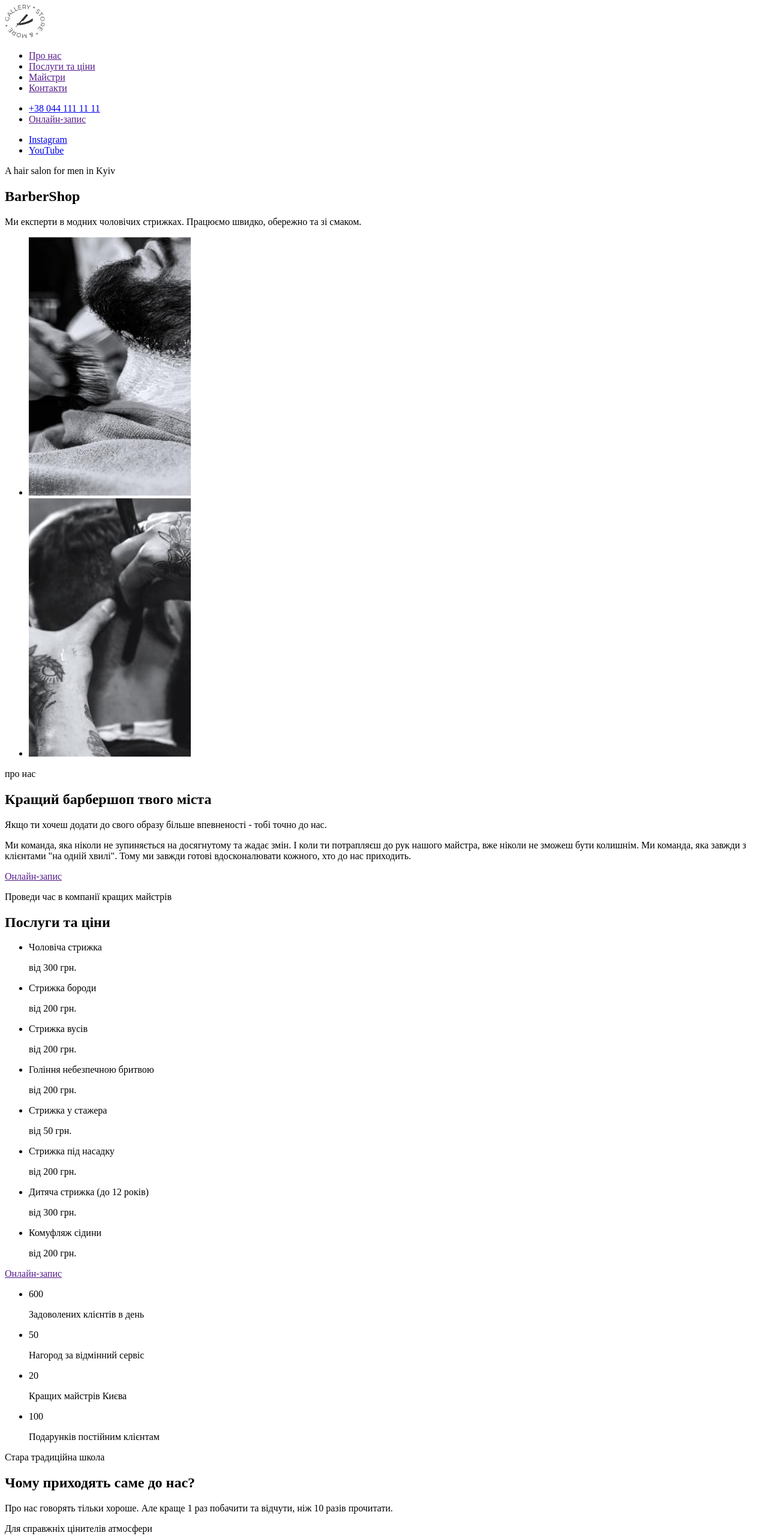
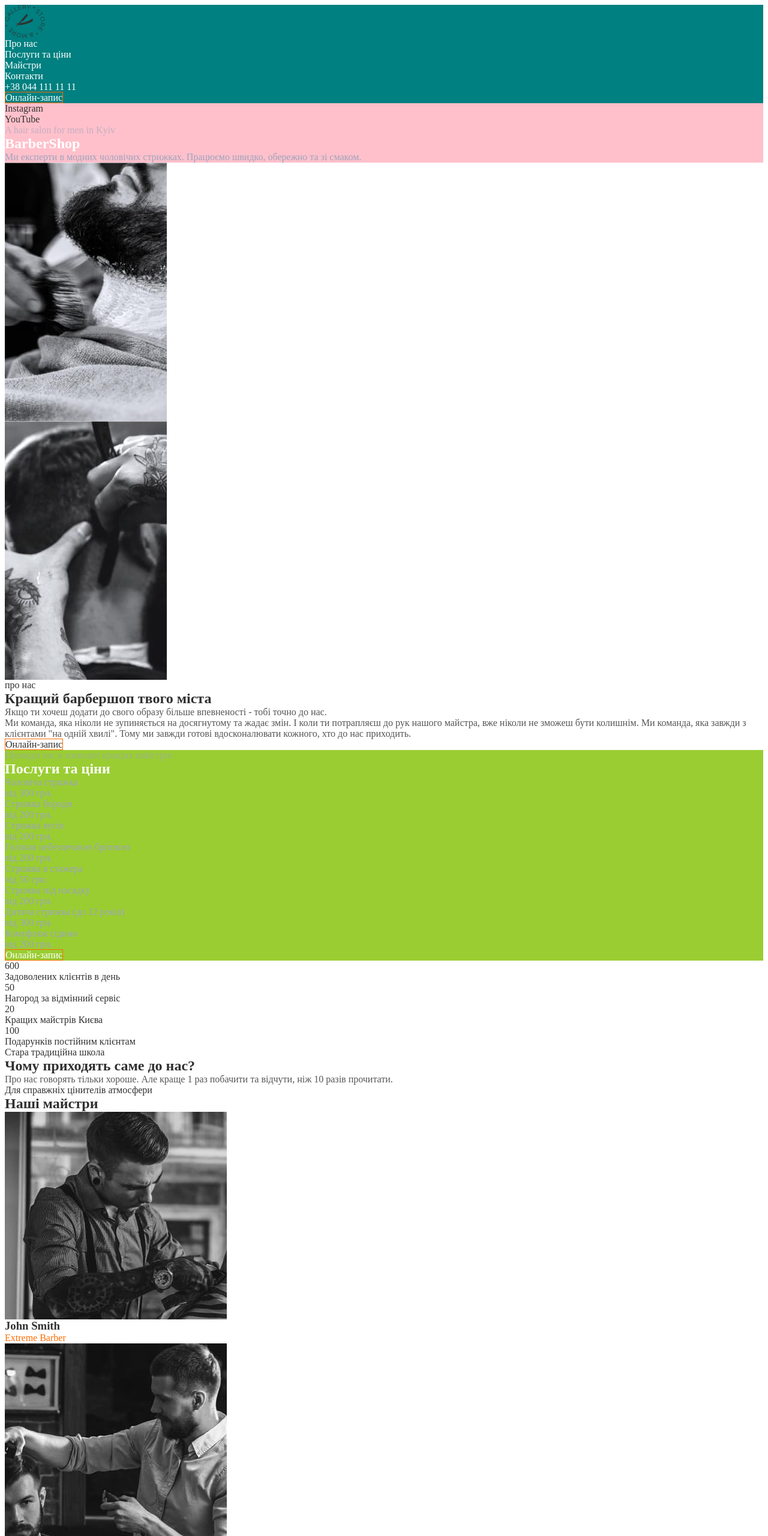
Before and after one commit to andrusenkoam/barbershop, a plain HTML site: page index.html in a window 1280 px wide. Shown: the top 2560 px of the page at 60% size. Drawn offline with Linux system fonts and the light colour scheme.

Commit message:
adds color styles

```diff
--- a/css/styles.css
+++ b/css/styles.css
@@ -0,0 +1,227 @@
+/* Головний колір фону -- #FFFFFF; */
+/* Другорядний колір фону -- #F7F7F7; */
+/* Колір головних заголовків -- #FFFFFF; */
+/* Колір другорядних заголовків -- #303030; */
+/* Акцент -- #FF6C00; */
+/* Головний колір тексту -- #555555; */
+/* Другорядний колір тексту -- #303030; */
+/* Білий колір -- #FFFFFF; */
+/* Сірий колір -- #9DA4BD */
+
+
+/* Глобальні змінні */
+:root {
+  --accent: #FF6C00;
+  --primary-bg-color: #FFFFFF;
+  --secondary-bg-color: #F7F7F7;
+  --primary-title-color: #FFFFFF;
+  --secondary-title-color: #303030;
+  --primary-text-color: #555555;
+  --secondary-text-color: #303030;
+  --white-color: #FFFFFF;
+  --gray-color: #9DA4BD;
+}
+
+
+/* Reset */
+p,
+h1,
+h2,
+h3,
+h4,
+h5,
+h6 {
+  margin: 0;
+  padding: 0;
+}
+
+ul {
+  margin: 0;
+  padding: 0;
+  list-style: none;
+}
+
+a {
+  text-decoration: none;
+}
+
+
+/* ----Common---- */
+body {
+  background-color: var(--primary-bg-color);
+  color: var(--primary-text-color);
+}
+
+img {
+  display: block;
+  max-width: 100%;
+  height: auto;
+}
+
+.visually-hidden {
+  position: absolute;
+  width: 1px;
+  height: 1px;
+  margin: -1px;
+  border: 0;
+  padding: 0;
+  white-space: nowrap;
+  clip-path: inset(100%);
+  clip: rect(0 0 0 0);
+  overflow: hidden;
+}
+
+.page-header {
+  background-color: teal;
+}
+
+.nav-list .link {
+  color: var(--white-color);
+}
+
+.nav-list .link:hover,
+.nav-list .link:focus {
+  color: var(--accent);
+}
+
+.contacts-list .link {
+  color: var(--white-color);
+}
+
+.contacts-list .link:hover,
+.contacts-list .link:focus {
+  color: var(--accent);
+}
+
+.registration-link {
+  border: 1px solid var(--accent);
+}
+
+.registration-link.primary {
+  color: var(--white-color);
+}
+
+.registration-link.secondary {
+  color: var(--secondary-text-color);
+}
+
+.registration-link:hover,
+.registration-link:focus {
+  color: var(--accent);
+}
+
+.title {}
+
+.title.primary {
+  color: var(--primary-title-color);
+}
+
+.title.secondary {
+  color: var(--secondary-title-color);
+}
+
+
+
+/* ----Hero---- */
+.hero {
+  background-color: pink;
+}
+
+.hero-list .link {
+  color: var(--secondary-title-color);
+}
+
+.hero-list .link:hover,
+.hero-list .link:focus {
+  color: var(--accent);
+}
+
+.hero .pre-text {
+  color: rgba(157, 164, 189, 0.6);
+}
+
+.hero .after-text {
+  color: var(--gray-color);
+}
+
+
+/* ----About---- */
+.about .pre-text {
+  color: var(--secondary-text-color);
+}
+
+.about .after-text {}
+
+
+/* ----Price---- */
+.price {
+  background-color: yellowgreen;
+}
+
+.price .pre-text {
+  color: rgba(157, 164, 189, 0.6);
+}
+
+.price .text {
+  color: var(--gray-color);
+}
+
+
+/* ----Advantages---- */
+.advantages-list .number,
+.advantages-list .text {
+  color: var(--secondary-text-color);
+}
+
+.advantages .pre-text {
+  color: var(--secondary-text-color);
+}
+
+
+/* ----Masters---- */
+.masters .pre-text {
+  color: var(--secondary-text-color);
+}
+
+.masters-list .item-title {
+  color: var(--secondary-title-color);
+}
+
+.masters-list .item-text {
+  color: var(--accent);
+}
+
+
+/* ----Registration---- */
+.registration {
+  background-color: aqua;
+}
+
+
+/* ----Contacts---- */
+.contacts {
+  background-color: aquamarine;
+}
+
+.address-list .link {
+  color: var(--gray-color);
+  font-style: normal;
+}
+
+.contacts .pre-text {
+  color: var(--white-color);
+}
+
+.contacts .after-text {
+  color: var(--gray-color);
+}
+
+
+/* ----Footer---- */
+.page-footer .text {
+  color: var(--gray-color);
+}
+
+.footer-list .link {
+  color: var(--secondary-text-color);
+}
--- a/index.html
+++ b/index.html
@@ -1,249 +1,213 @@
 <!DOCTYPE html>
 <html lang="uk-ua">
+
 <head>
   <meta charset="UTF-8" />
   <meta name="viewport" content="width=device-width, initial-scale=1.0" />
   <title>BarberShop</title>
+  <link rel="stylesheet" href="./css/styles.css" />
 </head>
+
 <body>
   <!-- Шапка сайту -->
-    <header>
-      <nav>
-        <a href="./index.html"><img src="./images/logo.svg" alt="Логотип сайту" /></a>
-        <ul>
-          <li><a href="">Про нас</a></li>
-          <li><a href="">Послуги та ціни</a></li>
-          <li><a href="">Майстри</a></li>
-          <li><a href="">Контакти</a></li>
+  <header class="page-header">
+    <nav class="site-nav">
+      <a href="./index.html" class="logo"><img src="./images/logo.svg" alt="Логотип сайту" /></a>
+      <ul class="nav-list">
+        <li class="item"><a href="" class="link">Про нас</a></li>
+        <li class="item"><a href="" class="link">Послуги та ціни</a></li>
+        <li class="item"><a href="" class="link">Майстри</a></li>
+        <li class="item"><a href="" class="link">Контакти</a></li>
       </ul>
     </nav>
-      <ul>
-        <li><a href="tel:+380441111111">+38 044 111 11 11</a></li>
-        <li><a href="">Онлайн-запис</a></li>
+    <ul class="contacts-list">
+      <li class="item"><a href="tel:+380441111111" class="link">+38 044 111 11 11</a></li>
+      <li class="item"><a href="#registration" class="registration-link primary">Онлайн-запис</a></li>
     </ul>
   </header>
   <main>
     <!-- Секція Герой -->
-      <section class="section hero">
-        <ul>
-          <li>
-            <a href="https://www.instagram.com" target="_blank" rel="noreferrer noopener"
-              >Instagram</a
-            >
+    <section class="hero">
+      <ul class="hero-list">
+        <li class="item">
+          <a href="https://www.instagram.com" target="_blank" rel="noreferrer noopener" class="link">Instagram</a>
         </li>
-          <li>
-            <a href="https://www.youtube.com" target="_blank" rel="noreferrer noopener">YouTube</a>
+        <li class="item">
+          <a href="https://www.youtube.com" target="_blank" rel="noreferrer noopener" class="link">YouTube</a>
         </li>
       </ul>
-        <p lang="en">A hair salon for men in Kyiv</p>
-        <h1 lang="en">BarberShop</h1>
-        <p>Ми експерти в модних чоловічих стрижках. Працюємо швидко, обережно та зі смаком.</p>
+      <p lang="en" class="pre-text">A hair salon for men in Kyiv</p>
+      <h1 lang="en" class="title primary">BarberShop</h1>
+      <p class="after-text">Ми експерти в модних чоловічих стрижках. Працюємо швидко, обережно та зі смаком.</p>
     </section>
     <!-- Секція Про нас -->
     <section class="section about">
-        <ul>
-          <li>
+      <ul class="about-list">
+        <li class="item">
           <img src="./images/about/about-1.jpg" alt="Барбер голить клієнта" width="270" />
         </li>
-          <li>
+        <li class="item">
           <img src="./images/about/about-2.jpg" alt="Барбер голить клієнта" width="270" />
         </li>
       </ul>
-        <p>про нас</p>
-        <h2>Кращий барбершоп твого міста</h2>
-        <p>Якщо ти хочеш додати до свого образу більше впевненості - тобі точно до нас.</p>
-        <p>
+      <p class="pre-text">про нас</p>
+      <h2 class="title secondary">Кращий барбершоп твого міста</h2>
+      <p class="after-text">Якщо ти хочеш додати до свого образу більше впевненості - тобі точно до нас.</p>
+      <p class="after-text">
         Ми команда, яка ніколи не зупиняється на досягнутому та жадає змін. І коли ти потрапляєш
         до рук нашого майстра, вже ніколи не зможеш бути колишнім. Ми команда, яка завжди з
         клієнтами "на одній хвилі". Тому ми завжди готові вдосконалювати кожного, хто до нас
         приходить.
       </p>
-        <a href="">Онлайн-запис</a>
+      <a href="#registration" class="registration-link secondary">Онлайн-запис</a>
     </section>
     <!-- Секція Прайс -->
     <section class="section price">
-        <p>Проведи час в компанії кращих майстрів</p>
-        <h2>Послуги та ціни</h2>
-        <ul>
-          <li>
-            <p>Чоловіча стрижка</p>
-            <p>від 300 грн.</p>
+      <p class="pre-text">Проведи час в компанії кращих майстрів</p>
+      <h2 class="title primary">Послуги та ціни</h2>
+      <ul class="first-price-list">
+        <li class="item">
+          <p class="text">Чоловіча стрижка</p>
+          <p class="text">від 300 грн.</p>
         </li>
-          <li>
-            <p>Стрижка бороди</p>
-            <p>від 200 грн.</p>
+        <li class="item">
+          <p class="text">Стрижка бороди</p>
+          <p class="text">від 200 грн.</p>
         </li>
-          <li>
-            <p>Стрижка вусів</p>
-            <p>від 200 грн.</p>
+        <li class="item">
+          <p class="text">Стрижка вусів</p>
+          <p class="text">від 200 грн.</p>
         </li>
-          <li>
-            <p>Гоління небезпечною бритвою</p>
-            <p>від 200 грн.</p>
+        <li class="item">
+          <p class="text">Гоління небезпечною бритвою</p>
+          <p class="text">від 200 грн.</p>
         </li>
       </ul>
-        <ul>
-          <li>
-            <p>Стрижка у стажера</p>
-            <p>від 50 грн.</p>
+      <ul class="second-price-list">
+        <li class="item">
+          <p class="text">Стрижка в стажера</p>
+          <p class="text">від 50 грн.</p>
         </li>
-          <li>
-            <p>Стрижка під насадку</p>
-            <p>від 200 грн.</p>
+        <li class="item">
+          <p class="text">Стрижка під насадку</p>
+          <p class="text">від 200 грн.</p>
         </li>
-          <li>
-            <p>Дитяча стрижка (до 12 років)</p>
-            <p>від 300 грн.</p>
+        <li class="item">
+          <p class="text">Дитяча стрижка (до 12 років)</p>
+          <p class="text">від 300 грн.</p>
         </li>
-          <li>
-            <p>Комуфляж сідини</p>
-            <p>від 200 грн.</p>
+        <li class="item">
+          <p class="text">Комуфляж сідини</p>
+          <p class="text">від 200 грн.</p>
         </li>
       </ul>
-        <a href="">Онлайн-запис</a>
+      <a href="#registration" class="registration-link primary">Онлайн-запис</a>
     </section>
     <!-- Секція Переваги -->
     <section class="section advantages">
-        <ul>
-          <li>
-            <span>600</span>
-            <p>Задоволених клієнтів в день</p>
+      <ul class="advantages-list">
+        <li class="item">
+          <span class="number">600</span>
+          <p class="text">Задоволених клієнтів в день</p>
         </li>
-          <li>
-            <span>50</span>
-            <p>Нагород за відмінний сервіс</p>
+        <li class="item">
+          <span class="number">50</span>
+          <p class="text">Нагород за відмінний сервіс</p>
         </li>
-          <li>
-            <span>20</span>
-            <p>Кращих майстрів Києва</p>
+        <li class="item">
+          <span class="number">20</span>
+          <p class="text">Кращих майстрів Києва</p>
         </li>
-          <li>
-            <span>100</span>
-            <p>Подарунків постійним клієнтам</p>
+        <li class="item">
+          <span class="number">100</span>
+          <p class="text">Подарунків постійним клієнтам</p>
         </li>
       </ul>
-        <p>Стара традиційна школа</p>
-        <h2>Чому приходять саме до нас?</h2>
-        <p>
+      <p class="pre-text">Стара традиційна школа</p>
+      <h2 class="title secondary">Чому приходять саме до нас?</h2>
+      <p class="after-text">
         Про нас говорять тільки хороше. Але краще 1 раз побачити та відчути, ніж 10 разів
         прочитати.
       </p>
     </section>
     <!-- Секція Наші майстри -->
     <section class="section masters">
-        <p>Для справжніх цінителів атмосфери</p>
-        <h2>Наші майстри</h2>
-        <ul>
-          <li>
-            <img
-              src="./images/masters/master-1.jpg"
-              alt="Майстер голить шию клієрту"
-              width="370"
-              height="346"
-            />
-            <h3 lang="en">John Smith</h3>
-            <p lang="en">Extreme Barber</p>
+      <p class="pre-text">Для справжніх цінителів атмосфери</p>
+      <h2 class="title secondary">Наші майстри</h2>
+      <ul class="masters-list">
+        <li class="item">
+          <img src="./images/masters/master-1.jpg" alt="Майстер голить шию клієрту" width="370" height="346" />
+          <h3 lang="en" class="item-title">John Smith</h3>
+          <p lang="en" class="item-text">Extreme Barber</p>
         </li>
-          <li>
-            <img
-              src="./images/masters/master-2.jpg"
-              alt="Майстер підстригає клієнта під насадку"
-              width="370"
-              height="346"
-            />
-            <h3 lang="en">Michele Doe</h3>
-            <p lang="en">Extreme Barber</p>
+        <li class="item">
+          <img src="./images/masters/master-2.jpg" alt="Майстер підстригає клієнта під насадку" width="370"
+            height="346" />
+          <h3 lang="en" class="item-title">Michele Doe</h3>
+          <p lang="en" class="item-text">Extreme Barber</p>
         </li>
-          <li>
-            <img
-              src="./images/masters/master-3.jpg"
-              alt="Майстер підстригає клієнту чубчик"
-              width="370"
-              height="346"
-            />
-            <h3 lang="en">Alan Black</h3>
-            <p lang="en">Extreme Barber</p>
+        <li class="item">
+          <img src="./images/masters/master-3.jpg" alt="Майстер підстригає клієнту чубчик" width="370" height="346" />
+          <h3 lang="en" class="item-title">Alan Black</h3>
+          <p lang="en" class="item-text">Extreme Barber</p>
         </li>
       </ul>
     </section>
     <!-- Секція Галерея -->
     <section class="section gallery">
       <!-- Прихований заголовок -->
-        <h2>Галерея</h2>
-        <p>Латинською мовою "БАРБА" значить "БОРОДА"</p>
-        <ul>
-          <li>
-            <img
-              src="./images/gallery/gallery-1.jpg"
-              alt="Барбер підстригає клієнта під насадку"
-              width="270"
-              height="360"
-            />
+      <h2 class="visually-hidden">Галерея</h2>
+      <p class="text">Латинською мовою "БАРБА" значить "БОРОДА"</p>
+      <ul class="gallery-list">
+        <li class="item">
+          <img src="./images/gallery/gallery-1.jpg" alt="Барбер підстригає клієнта під насадку" width="270"
+            height="360" />
         </li>
-          <li>
-            <img
-              src="./images/gallery/gallery-2.jpg"
-              alt="Барбер голить клієнта"
-              width="270"
-              height="360"
-            />
+        <li class="item">
+          <img src="./images/gallery/gallery-2.jpg" alt="Барбер голить клієнта" width="270" height="360" />
         </li>
-          <li>
-            <img
-              src="./images/gallery/gallery-3.jpg"
-              alt="Барбер готує клієнта до гоління"
-              width="270"
-              height="360"
-            />
+        <li class="item">
+          <img src="./images/gallery/gallery-3.jpg" alt="Барбер готує клієнта до гоління" width="270" height="360" />
         </li>
-          <li>
-            <img
-              src="./images/gallery/gallery-4.jpg"
-              alt="Барбер підстригає клієнта"
-              width="270"
-              height="360"
-            />
+        <li class="item">
+          <img src="./images/gallery/gallery-4.jpg" alt="Барбер підстригає клієнта" width="270" height="360" />
         </li>
       </ul>
     </section>
     <!-- Секція Онлфйн-запис -->
-      <section class="section registration">
-        <h2>Онлайн-запис</h2>
+    <section class="section registration" id="registration">
+      <h2 class="title primary">Онлайн-запис</h2>
     </section>
     <!-- Секція Контакти -->
     <section class="section contacts">
-        <h2>Контакти</h2>
+      <h2 class="title primary">Контакти</h2>
       <address>
-          <ul>
-            <li>
-              <a
-                href="https://maps.app.goo.gl/NFz16L4ibTXbNQV39"
-                target="_blank"
-                rel="noreferrer noopener"
-                >вул. Васильківська, 7А Київ, 08132</a
-              >
+        <ul class="address-list">
+          <li class="item">
+            <a href="https://maps.app.goo.gl/NFz16L4ibTXbNQV39" target="_blank" rel="noreferrer noopener"
+              class="link">вул.
+              Васильківська, 7А Київ, 08132</a>
           </li>
-            <li><a href="tel:+380441111111">+38 044 111 11 11</a></li>
-            <li><a href="mailto:barbershop@email.com">barbershop@email.com</a></li>
+          <li class="item"><a href="tel:+380441111111" class="link">+38 044 111 11 11</a></li>
+          <li class="item"><a href="mailto:barbershop@email.com" class="link">barbershop@email.com</a></li>
         </ul>
       </address>
-        <b>час роботи</b>
-        <p>Щоденно з 9:00 до 22:00</p>
+      <b class="pre-text">час роботи</b>
+      <p class="after-text">Щоденно з 9:00 до 22:00</p>
     </section>
   </main>
   <!-- Футер -->
-    <footer>
-      <p>&copy; Copyright 2020</p>
-      <ul>
-        <li>
-          <a href="https://www.instagram.com" target="_blank" rel="noreferrer noopener"
-            >Instagram</a
-          >
+  <footer class="page-footer">
+    <p class="text">&copy; Copyright 2020</p>
+    <ul class="footer-list">
+      <li class="item">
+        <a href="https://www.instagram.com" target="_blank" rel="noreferrer noopener" class="link">Instagram</a>
       </li>
-        <li>
-          <a href="https://www.youtube.com" target="_blank" rel="noreferrer noopener">Youtube</a>
+      <li class="item">
+        <a href="https://www.youtube.com" target="_blank" rel="noreferrer noopener" class="link">Youtube</a>
       </li>
     </ul>
   </footer>
 </body>
+
 </html>
```
Lines whose indentation alone changed are shown as unchanged.
